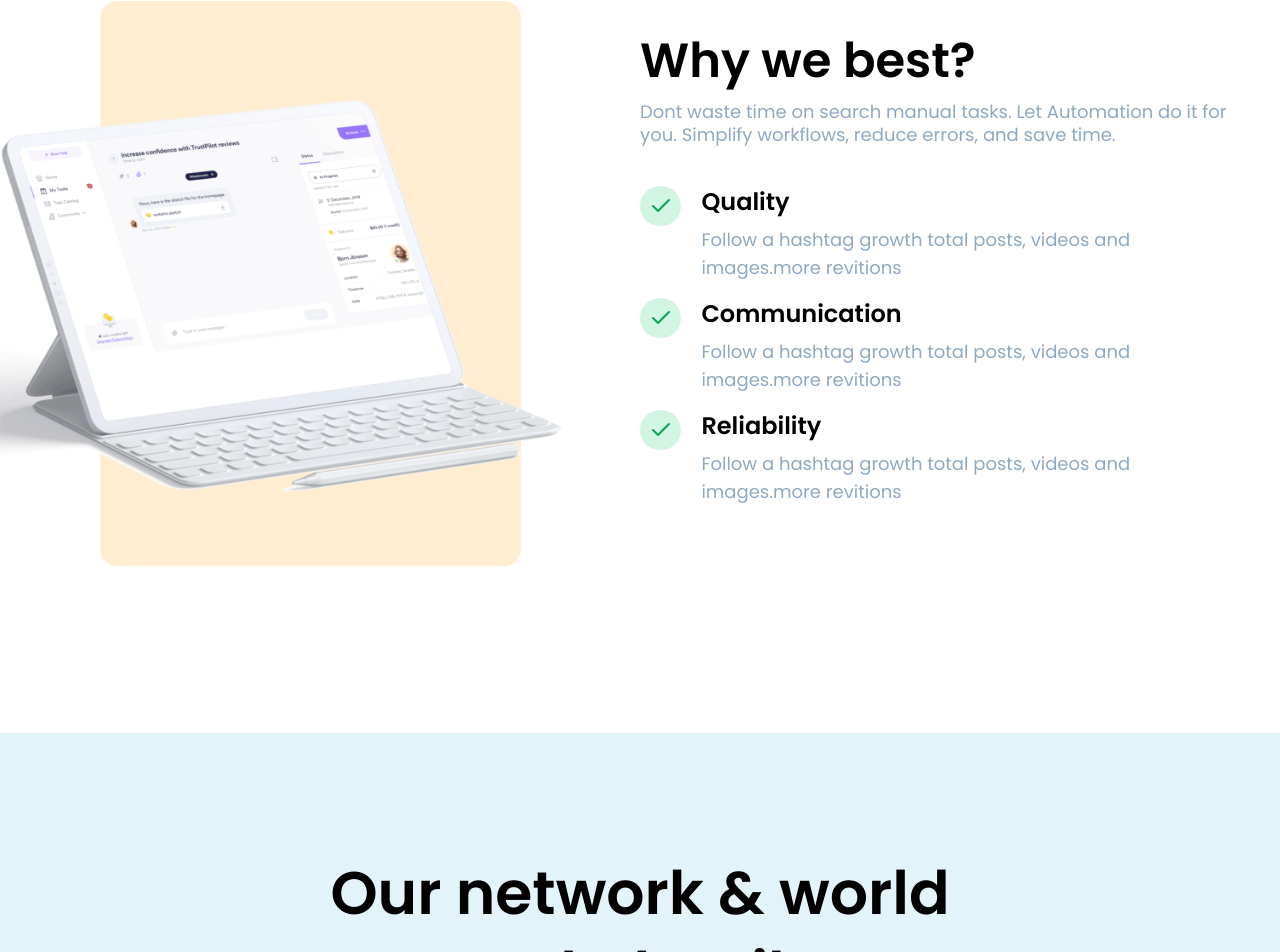
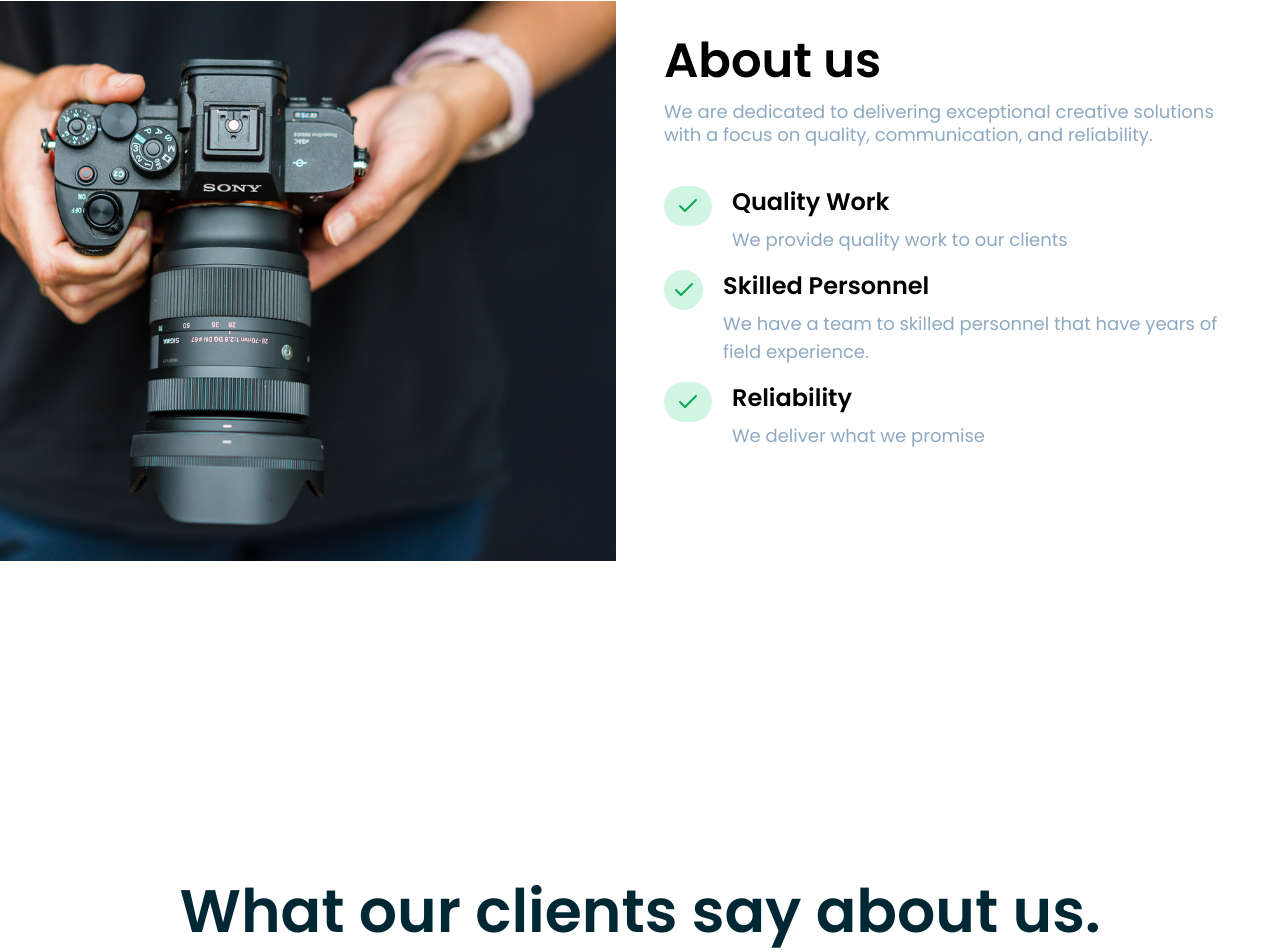
Before and after one commit to DrRichadams/closure-productions, a Next.js app: page / in a window 1280 px wide. Shown: the part 4515-5467 px from the top of the page. Built offline with nearby package versions, Linux system fonts and the light colour scheme.

Commit message:
Start of day commit

```diff
--- a/app/components/Clientsay/index.tsx
+++ b/app/components/Clientsay/index.tsx
@@ -4,26 +4,47 @@ const Clientsay = () => {
   return (
     <div className="mx-auto max-w-2xl py-40 px-4s sm:px-6 lg:max-w-7xl lg:px-8">
       <div className="bg-image-what">
-                <h3 className='text-navyblue text-center text-4xl lg:text-6xl font-semibold'>What say clients about us.</h3>
-                <h4 className="text-lg font-normal text-darkgray text-center mt-4">Event madness gathering innoies,& tech enthusiasts in Speced. <br /> do more informations.</h4>
+        <h3 className="text-navyblue text-center text-4xl lg:text-6xl font-semibold">
+          What our clients say about us.
+        </h3>
+        <h4 className="text-lg font-normal text-darkgray text-center mt-4">
+          We offer exceptional work to each and everyone of our clients <br />{" "}
+          these are some testimonials.
+        </h4>
 
         <div className="lg:relative">
-                    <Image src={'/assets/clientsay/avatars.png'} alt="avatar-image" width={1061} height={733} className="hidden lg:block" />
+          <Image
+            src={"/assets/clientsay/avatars.png"}
+            alt="avatar-image"
+            width={1061}
+            height={733}
+            className="hidden lg:block"
+          />
 
           <span className="lg:absolute lg:bottom-40 lg:left-80">
-                        <Image src={'/assets/clientsay/user.png'} alt="user-image" width={168} height={168} className="mx-auto pt-10 lg:pb-10" />
+            <Image
+              src={"/assets/clientsay/user.png"}
+              alt="user-image"
+              width={168}
+              height={168}
+              className="mx-auto pt-10 lg:pb-10"
+            />
             <div className="lg:inline-block bg-white rounded-2xl p-5 shadow-sm">
-                            <p className="text-base font-normal text-center text-darkgray">Build your financial literacy within a transparent <br /> community. Follow other investors, share people from <br /> different professional backgrounds, and never be alone.</p>
-                            <h3 className="text-2xl font-medium text-center py-2">Jony Scotty</h3>
+              <p className="text-base font-normal text-center text-darkgray">
+                Build your financial literacy within a transparent <br />{" "}
+                community. Follow other investors, share people from <br />{" "}
+                different professional backgrounds, and never be alone.
+              </p>
+              <h3 className="text-2xl font-medium text-center py-2">
+                Jony Scotty
+              </h3>
               <h4 className="text-sm font-normal text-center">UI Designer</h4>
             </div>
           </span>
-
-                </div>
-
         </div>
       </div>
-    )
-}
+    </div>
+  );
+};
 
 export default Clientsay;
--- a/app/components/Why/index.tsx
+++ b/app/components/Why/index.tsx
@@ -7,58 +7,70 @@ interface whydata {
 
 const whydata: whydata[] = [
   {
-        heading: "Quality",
-        subheading: "Follow a hashtag growth total posts, videos and images.more revitions",
+    heading: "Quality Work",
+    subheading: "We provide quality work to our clients",
   },
   {
-        heading: "Communication",
-        subheading: "Follow a hashtag growth total posts, videos and images.more revitions",
+    heading: "Skilled Personnel",
+    subheading:
+      "We have a team to skilled personnel that have years of field experience.",
   },
   {
     heading: "Reliability",
-        subheading: "Follow a hashtag growth total posts, videos and images.more revitions",
-    }
-]
-
+    subheading: "We deliver what we promise",
+  },
+];
 
 const Why = () => {
   return (
     <div id="about">
-
-            <div className='mx-auto max-w-7xl px-4 my-20 sm:py-20 lg:px-8'>
-                <div className='grid grid-cols-1 lg:grid-cols-2'>
-
+      <div className="mx-auto max-w-7xl px-4 my-20 sm:py-20 lg:px-8">
+        <div className="grid grid-cols-1 lg:grid-cols-2 gap-12">
           {/* COLUMN-1 */}
           <div className="lg:-ml-64">
-                        <Image src="/assets/why/iPad.png" alt="iPad-image" width={4000} height={900} />
+            <Image
+              src="/assets/why/photographer.jpg"
+              alt="iPad-image"
+              width={4000}
+              height={900}
+            />
           </div>
 
           {/* COLUMN-2 */}
           <div>
-                        <h3 className="text-4xl lg:text-5xl pt-4 font-semibold sm:leading-tight mt-5 text-center lg:text-start">Why we best?</h3>
-                        <h4 className="text-lg pt-4 font-normal sm:leading-tight text-center text-beach lg:text-start">Dont waste time on search manual tasks. Let Automation do it for you. Simplify workflows, reduce errors, and save time.</h4>
+            <h3 className="text-4xl lg:text-5xl pt-4 font-semibold sm:leading-tight mt-5 text-center lg:text-start">
+              About us
+            </h3>
+            <h4 className="text-lg pt-4 font-normal sm:leading-tight text-center text-beach lg:text-start">
+              We are dedicated to delivering exceptional creative solutions with
+              a focus on quality, communication, and reliability.
+            </h4>
 
             <div className="mt-10">
               {whydata.map((items, i) => (
                 <div className="flex mt-4" key={i}>
                   <div className="rounded-full h-10 w-12 flex items-center justify-center bg-circlebg">
-                                        <Image src="/assets/why/check.svg" alt="check-image" width={24} height={24} />
+                    <Image
+                      src="/assets/why/check.svg"
+                      alt="check-image"
+                      width={24}
+                      height={24}
+                    />
                   </div>
                   <div className="ml-5">
                     <h4 className="text-2xl font-semibold">{items.heading}</h4>
-                                        <h5 className="text-lg text-beach font-normal mt-2">{items.subheading}</h5>
+                    <h5 className="text-lg text-beach font-normal mt-2">
+                      {items.subheading}
+                    </h5>
                   </div>
                 </div>
               ))}
             </div>
-
-                    </div>
-
           </div>
         </div>
-
       </div>
-    )
-}
+    </div>
+  );
+};
 
 export default Why;
--- a/app/page.tsx
+++ b/app/page.tsx
@@ -1,12 +1,11 @@
-import Banner from './components/Banner/Banner';
-import Companies from './components/Companies/Companies';
-import Buyers from './components/Buyers/index';
-import Provide from './components/Provide/index';
-import Why from './components/Why/index';
-import Network from './components/Network/index';
-import Clientsay from './components/Clientsay/index';
-import Newsletter from './components/Newsletter/Newsletter';
-
+import Banner from "./components/Banner/Banner";
+import Companies from "./components/Companies/Companies";
+import Buyers from "./components/Buyers/index";
+import Provide from "./components/Provide/index";
+import Why from "./components/Why/index";
+import Network from "./components/Network/index";
+import Clientsay from "./components/Clientsay/index";
+import Newsletter from "./components/Newsletter/Newsletter";
 
 export default function Home() {
   return (
@@ -16,9 +15,9 @@ export default function Home() {
       <Buyers />
       <Provide />
       <Why />
-      <Network />
+      {/* <Network /> */}
       <Clientsay />
       <Newsletter />
     </main>
-  )
+  );
 }
```
Also changed, not shown: public/assets/logo/logo-white.png (added), public/assets/why/photographer.jpg (added). Lines whose indentation alone changed are shown as unchanged.
